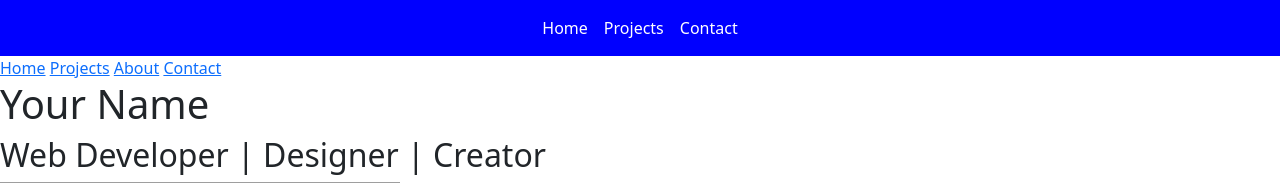
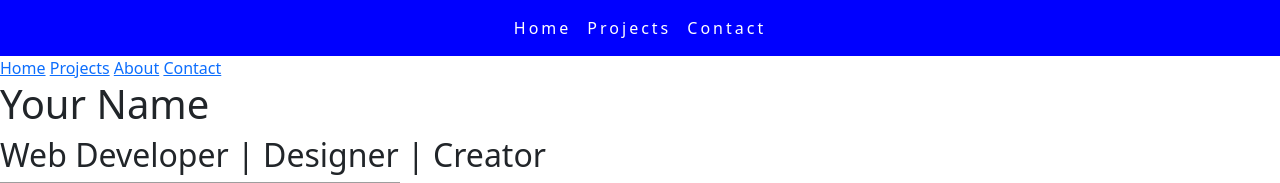
Before and after one commit to Jakerpppp/Personal-Website, a Django app: page / in a window 1280 px wide. Shown: the top 183 px of the page. Run offline with Django 4.2, Linux system fonts and the light colour scheme; grey boxes are pictures that could not be loaded.

Commit message:
Nav Bar Styling

```diff
--- a/personalweb/templates/partials/navbar.html
+++ b/personalweb/templates/partials/navbar.html
@@ -1,11 +1,12 @@
 <style>
     nav.navbar {
-        background-color: black !important;  /* Set the initial background color to black */
+      background-color: black !important; /* Set the initial background color to black */
       transition: background-color 0.5s ease;
     }
 
     nav.navbar a.nav-link {
       color: white !important; /* Set the text color to white */
+      letter-spacing: 3px; /* Adjust the letter-spacing to increase space between letters */
     }
 
     nav.navbar:hover {
@@ -20,7 +21,9 @@
 
     nav.navbar-nav .nav-item {
       display: inline-block;
+      margin-right: 1000px;
     }
+
   </style>
 
 
@@ -43,43 +46,3 @@
       </div>
     </nav>
   </body>
-
-
-
-<!--
-<nav class="navbar navbar-expand-lg bg-body-tertiary">
-    <div class="container-fluid">
-      <a class="navbar-brand" href="#">Navbar</a>
-      <button class="navbar-toggler" type="button" data-bs-toggle="collapse" data-bs-target="#navbarSupportedContent" aria-controls="navbarSupportedContent" aria-expanded="false" aria-label="Toggle navigation">
-        <span class="navbar-toggler-icon"></span>
-      </button>
-      <div class="collapse navbar-collapse" id="navbarSupportedContent">
-        <ul class="navbar-nav me-auto mb-2 mb-lg-0">
-          <li class="nav-item">
-            <a class="nav-link active" aria-current="page" href="#">Home</a>
-          </li>
-          <li class="nav-item">
-            <a class="nav-link" href="#">Link</a>
-          </li>
-          <li class="nav-item dropdown">
-            <a class="nav-link dropdown-toggle" href="#" role="button" data-bs-toggle="dropdown" aria-expanded="false">
-              Dropdown
-            </a>
-            <ul class="dropdown-menu">
-              <li><a class="dropdown-item" href="#">Action</a></li>
-              <li><a class="dropdown-item" href="#">Another action</a></li>
-              <li><hr class="dropdown-divider"></li>
-              <li><a class="dropdown-item" href="#">Something else here</a></li>
-            </ul>
-          </li>
-          <li class="nav-item">
-            <a class="nav-link disabled" aria-disabled="true">Disabled</a>
-          </li>
-        </ul>
-        <form class="d-flex" role="search">
-          <input class="form-control me-2" type="search" placeholder="Search" aria-label="Search">
-          <button class="btn btn-outline-success" type="submit">Search</button>
-        </form>
-      </div>
-    </div>
-  </nav> -->
```
Lines whose indentation alone changed are shown as unchanged.
